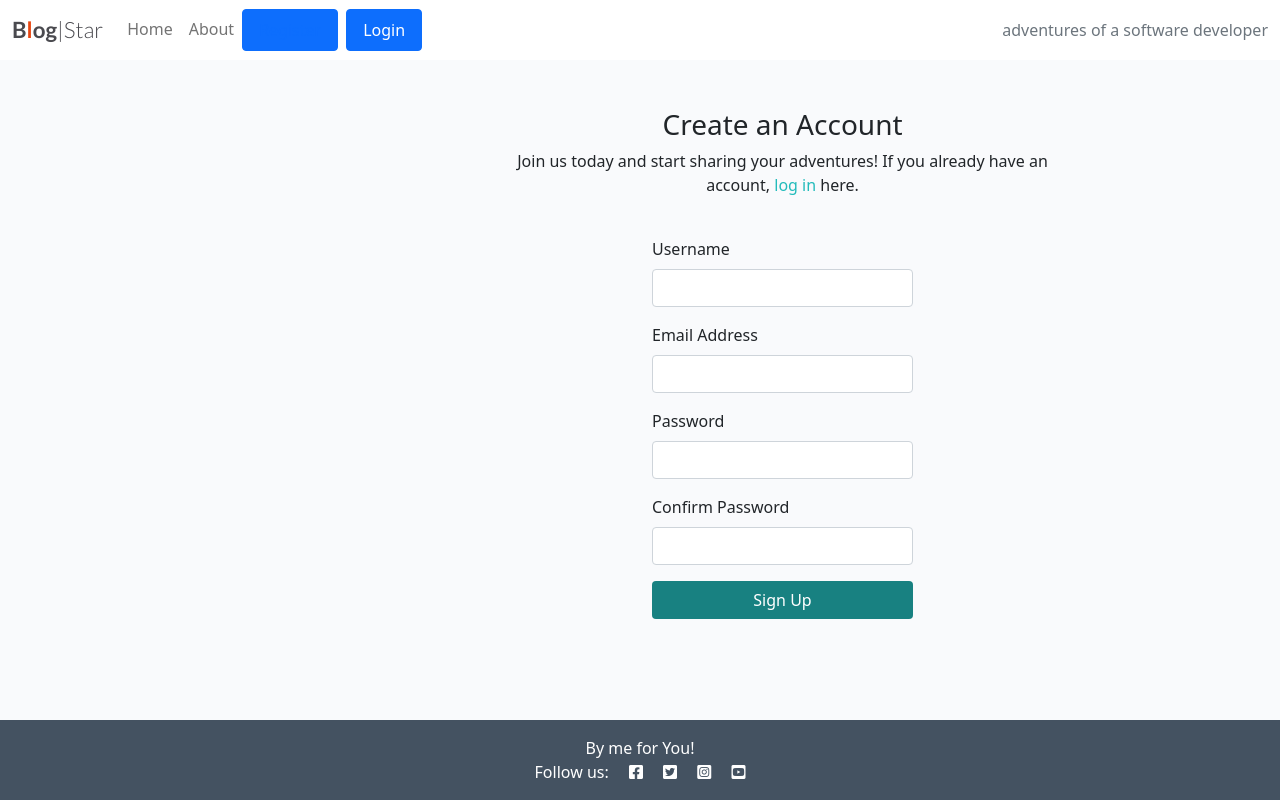
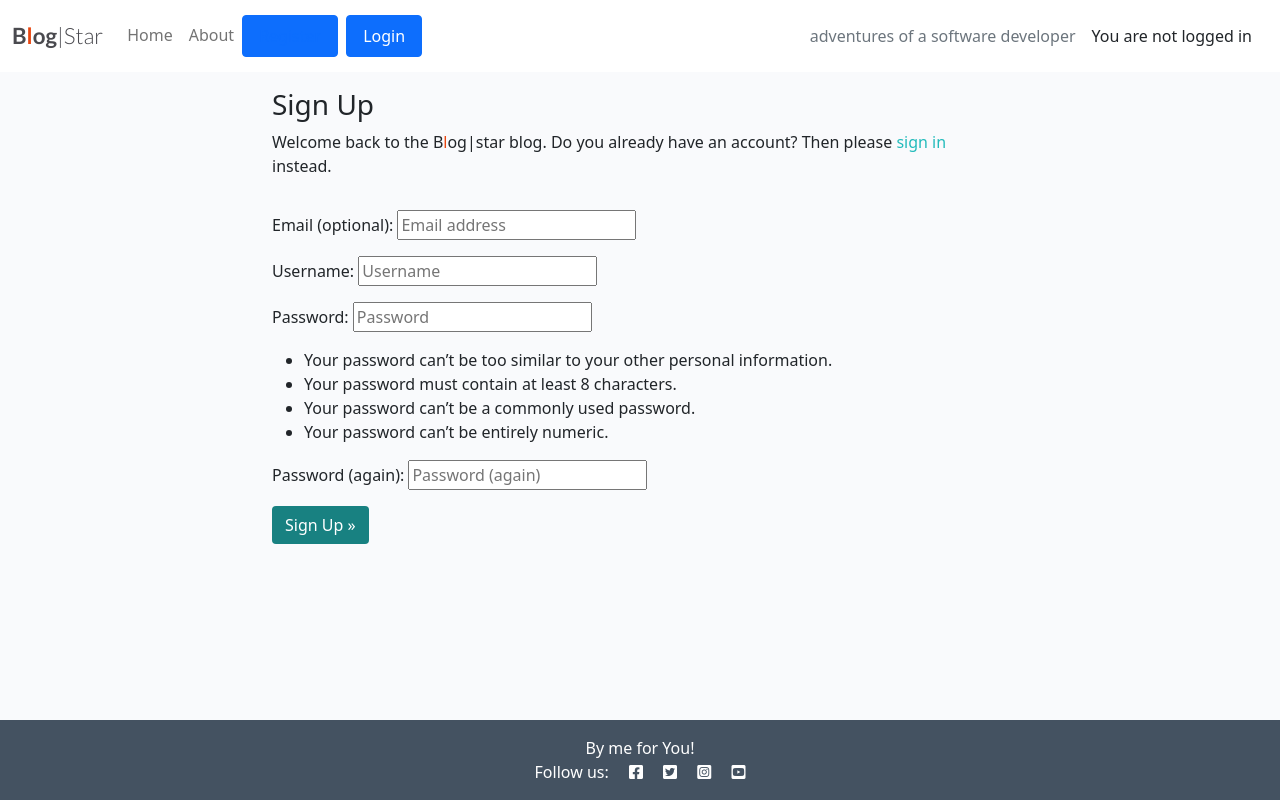
Before and after one commit to Milosson/Travel-Blog, a Django app: page /accounts/signup/ in a window 1280 px wide. Run offline with Django 4.2, Linux system fonts and the light colour scheme; some libraries are stand-ins or nearby versions.

Commit message:
Added new boostrap classes to signup.html, and base.html

```diff
--- a/blog/templates/account/login.html
+++ b/blog/templates/account/login.html
@@ -12,7 +12,7 @@
         <div class="col-md-8 mt-3 offset-md-2">
             <h3>{% trans "Sign In" %}</h3>
 
-            <p>{% blocktrans %}Welcome back to the code|star blog. To leave a comment or like a post, please log in. If
+            <p>{% blocktrans %}Welcome back to the B<span class="red-o">l</span>og|star blog. To leave a comment or like a post, please log in. If
                 you
                 have not created an account yet, then <a class="link" href="{{ signup_url }}">sign up</a>
                 first.{% endblocktrans %}</p>
--- a/blog/templates/account/signup.html
+++ b/blog/templates/account/signup.html
@@ -1,67 +1,38 @@
 {% extends "base.html" %}
 
 {% load i18n %}
-{% load account socialaccount %}
 
-{% block head_title %}{% trans "Sign Up" %}{% endblock %}
+{% block head_title %}{% trans "Signup" %}{% endblock %}
 
 {% block content %}
 <div class="container">
-    <div class="row justify-content-center">
-        <div class="col-md-6 mt-5 offset-md-3">
-            <h3 class="text-center">{% trans "Create an Account" %}</h3>
-            <p class="text-center mb-4">
-                {% blocktrans %}Join us today and start sharing your adventures! If you already have an account, <a class="link" href="{{ login_url }}">log in</a> here.{% endblocktrans %}
-            </p>
+  <div class="row">
+    <div class="col-md-8 mt-3 offset-md-2">
+      <h3>{% trans "Sign Up" %}</h3>
+
+      <p>{% blocktrans %}
+        Welcome back to the B<span class="red-o">l</span>og|star blog.
+        Do you already have an account? Then please
+        <a class="link" href="{{ login_url }}">sign in</a>
+        instead.
+      {% endblocktrans %}</p>
     </div>
   </div>
-    <div class="row justify-content-center">
-        <div class="col-md-3 mt-3 offset-md-3">
-            <form method="POST" action="{% url 'account_signup' %}">
+  <div class="row">
+    <div class="col-md-8 mt-3 offset-md-2">
+      <form class="signup" id="signup_form" method="post"
+        action="{% url 'account_signup' %}">
         {% csrf_token %}
-                {% if form.non_field_errors %}
-                    <div class="alert alert-danger" role="alert">
-                        {{ form.non_field_errors }}
-                    </div>
+        {{ form.as_p }}
+        {% if redirect_field_value %}
+        <input type="hidden" name="{{ redirect_field_name }}"
+          value="{{ redirect_field_value }}" />
         {% endif %}
-
-                <div class="mb-3">
-                    <label for="id_username" class="form-label">{% trans "Username" %}</label>
-                    <input type="text" name="username" id="id_username" class="form-control" required>
-                    {% for error in form.username.errors %}
-                        <div class="text-danger">{{ error }}</div>
-                    {% endfor %}
-                </div>
-
-                <div class="mb-3">
-                    <label for="id_email" class="form-label">{% trans "Email Address" %}</label>
-                    <input type="email" name="email" id="id_email" class="form-control" required>
-                    {% for error in form.email.errors %}
-                        <div class="text-danger">{{ error }}</div>
-                    {% endfor %}
-                </div>
-
-                <div class="mb-3">
-                    <label for="id_password1" class="form-label">{% trans "Password" %}</label>
-                    <input type="password" name="password1" id="id_password1" class="form-control" required>
-                    {% for error in form.password1.errors %}
-                        <div class="text-danger">{{ error }}</div>
-                    {% endfor %}
-                </div>
-
-                <div class="mb-3">
-                    <label for="id_password2" class="form-label">{% trans "Confirm Password" %}</label>
-                    <input type="password" name="password2" id="id_password2" class="form-control" required>
-                    {% for error in form.password2.errors %}
-                        <div class="text-danger">{{ error }}</div>
-                    {% endfor %}
-                </div>
-
-                <div class="d-grid">
-                    <button class="btn btn-signup" type="submit">{% trans "Sign Up" %}</button>
-                </div>
+        <button class="btn btn-signup right" type="submit">
+          {% trans "Sign Up" %} &raquo;</button>
       </form>
     </div>
   </div>
 </div>
+
 {% endblock %}
--- a/blog/templates/base.html
+++ b/blog/templates/base.html
@@ -82,6 +82,11 @@
                 <span class="navbar-text text-muted">
                     adventures of a software developer
                 </span>
+                {% if user.is_authenticated %}
+                <p class="text-end m-3">You are logged in as {{ user }}</p>
+                {% else %}
+                <p class="text-end m-3">You are not logged in</p>
+                {% endif %}
             </div>
         </div>
     </nav>
```
Lines whose indentation alone changed are shown as unchanged.
